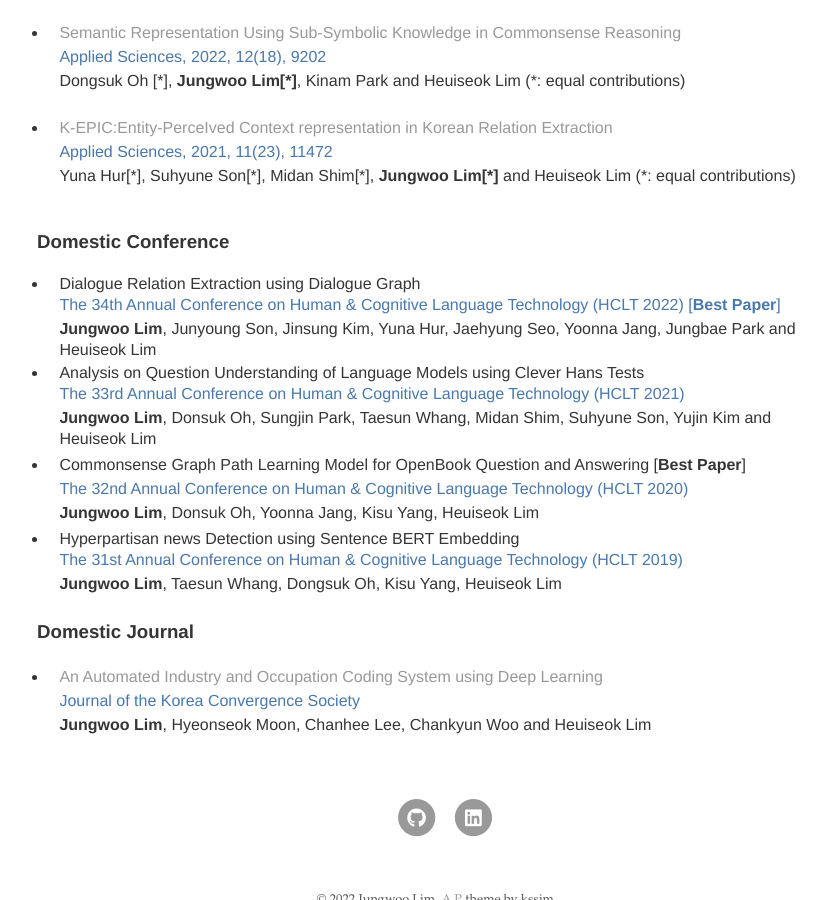
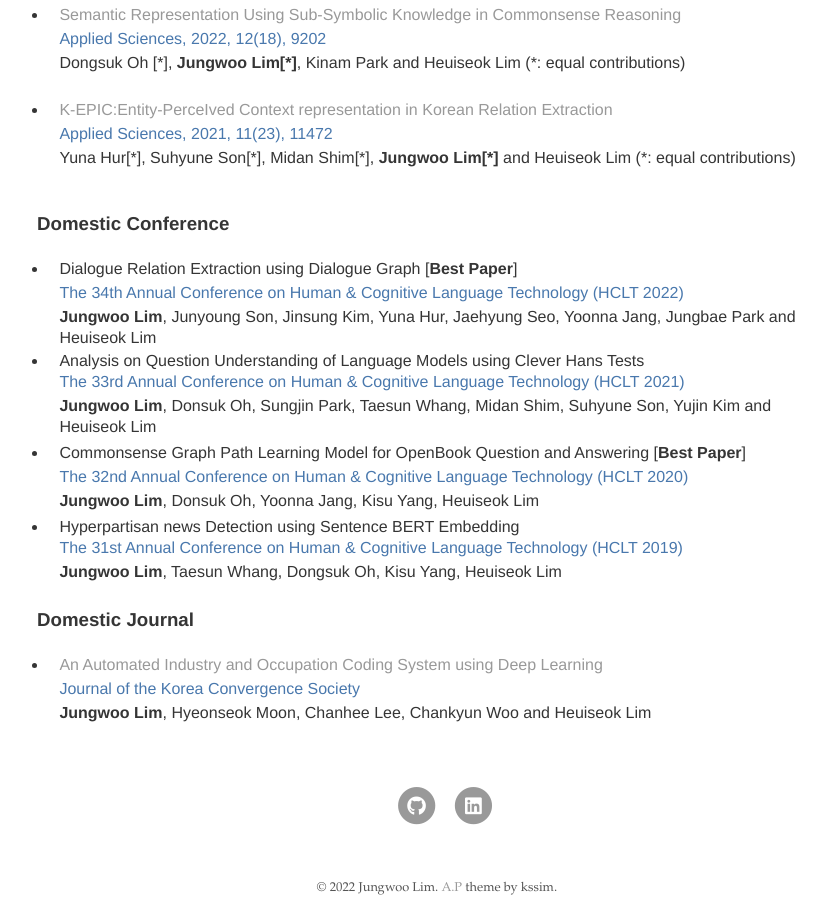
Before and after one commit to dlawjddn803/dlawjddn803.github.io, a Jekyll site: the page built from index.md, in a window 1280 px wide and 900 px high, scrolled down 2226 px. Shown: the whole window, without its empty margins (203-1029 px from the left). Built offline with Jekyll 4.4.1, drawn with Linux system fonts in a browser that asks for light colours; our own code applies the rules of GitHub Pages for plain Markdown files.

Commit message:
add info

```diff
--- a/index.md
+++ b/index.md
@@ -53,7 +53,7 @@ Please check my [CV](https://drive.google.com/file/d/1OIubJzknuk7bAkOjLuTYHHNBPV
 ### International Conference
 * [You Truly Understand What I Need: Intellectual and Friendly Dialogue Agents grounding Knowledge and Persona]() <br/>
 <span style="color:rgb(73, 120, 173)"> The 2022 Conference on Empirical Methods in Natural Language Processing (EMNLP 2022 Findings) </span> <br/>
-**Jungwoo Lim**, Myugnhoon Kang[\*], Yuna Hur[\*], Seung Won Jeong[\*], Jinsung Kim[\*], Yoonna Jang, Dongyub Lee, Hyesung Ji, DongHoon Shin, Seungryong Kim and Heuiseok Lim (*: equal contributions)<br/>
+**Jungwoo Lim**, Myugnhoon Kang[\*], Yuna Hur[\*], Seung Won Jeong[\*], Jinsung Kim[\*], Yoonna Jang, Dongyub Lee, Hyesung Ji, DongHoon Shin, Seungryong Kim and Heuiseok Lim (*: equal contributions)
 <br/>
 * [GRASP: Guiding model with RelAtional Semantics using Prompt](https://arxiv.org/pdf/2208.12494.pdf) (**Oral Presentation**) <br/>
 <span style="color:rgb(73, 120, 173)"> The 29th International Conference on Computational Linguistics (COLING 2022) </span> <br/>
@@ -90,8 +90,8 @@ Yuna Hur[\*], Suhyune Son[\*], Midan Shim[\*], **Jungwoo Lim[\*]** and Heuiseok
 <br/>
 
 ### Domestic Conference
-* Dialogue Relation Extraction using Dialogue Graph <br/>
-<span style="color:rgb(73, 120, 173)"> The 34th Annual Conference on Human & Cognitive Language Technology (HCLT 2022) [**Best Paper**] </span> <br/>
+* Dialogue Relation Extraction using Dialogue Graph [**Best Paper**]<br/>
+<span style="color:rgb(73, 120, 173)"> The 34th Annual Conference on Human & Cognitive Language Technology (HCLT 2022) </span> <br/>
 **Jungwoo Lim**, Junyoung Son, Jinsung Kim, Yuna Hur, Jaehyung Seo, Yoonna Jang, Jungbae Park and Heuiseok Lim
 <br/>
 * Analysis on Question Understanding of Language Models using Clever Hans Tests <br/>
```
